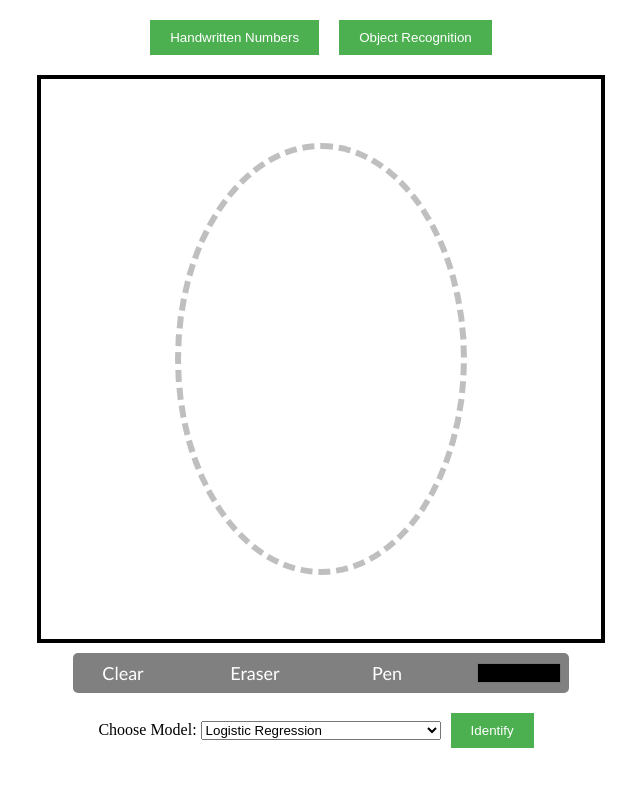
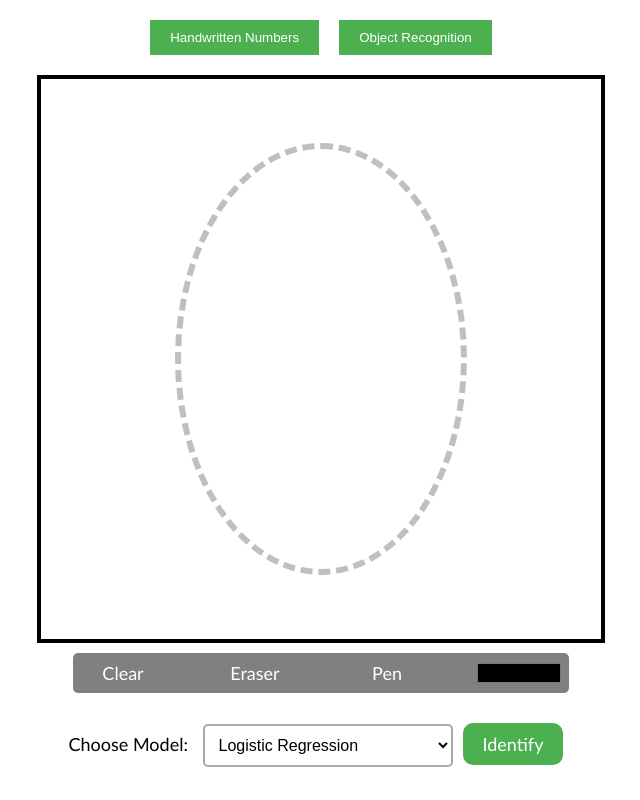
Before and after one commit to t1oluwani/SmartVision, a Vue app in the folder frontend/: page / in a window 1280 px wide. Both pictures are taken after a click on the button "Handwritten Numbers". Shown: the whole page, without its empty margins (319-959 px from the left). Built offline with nearby package versions, Linux system fonts and the light colour scheme.

Commit message:
Select dropdown and button styling

```diff
--- a/frontend/src/assets/styles/HandwrittenNumbers.css
+++ b/frontend/src/assets/styles/HandwrittenNumbers.css
@@ -6,10 +6,31 @@
 }
 
 .HN-Scope .choose-model {
-  margin: 5px;
+  margin: 10px;
   margin-bottom: 0;
 }
-
-.HN-Scope button {
-  margin-top: 5px;
+.HN-Scope label {
+  font-size: 18px;
+  font-weight: 500;
+  font-family: 'Gill Sans MT','Trebuchet MS', sans-serif;
+  margin-right: 10px;
 }
+.HN-Scope select {
+  padding: 10px;
+  font-size: 16px;
+  border: 2px solid darkgray;
+  border-radius: 5px;
+  background-color: white;
+  cursor: pointer;
+  width: 250px;
+}
+.HN-Scope select:hover {
+  border-color:dodgerblue;
+  background-color: whitesmoke;
+}
+#identifybtn {
+  font-size: 18px;
+  margin-top: 10px;
+  border-radius: 10px;
+  font-family: 'Gill Sans MT','Trebuchet MS', sans-serif;
+}
```
